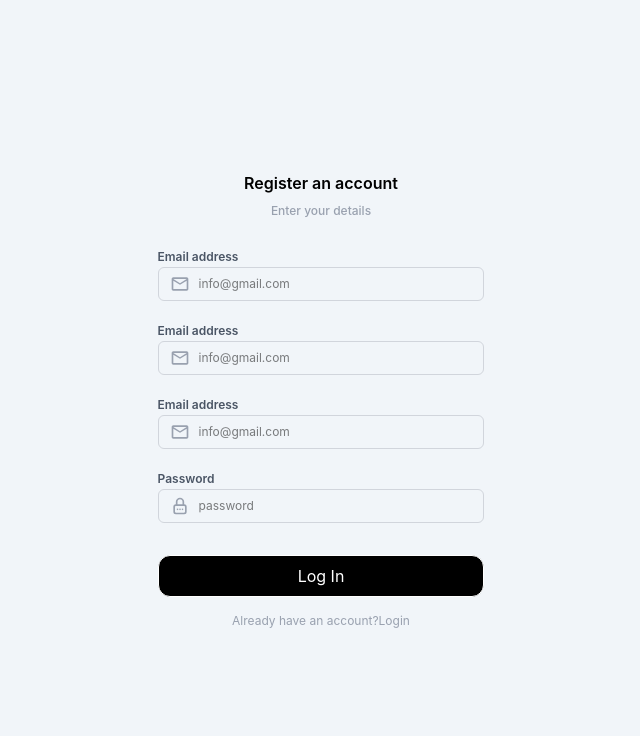
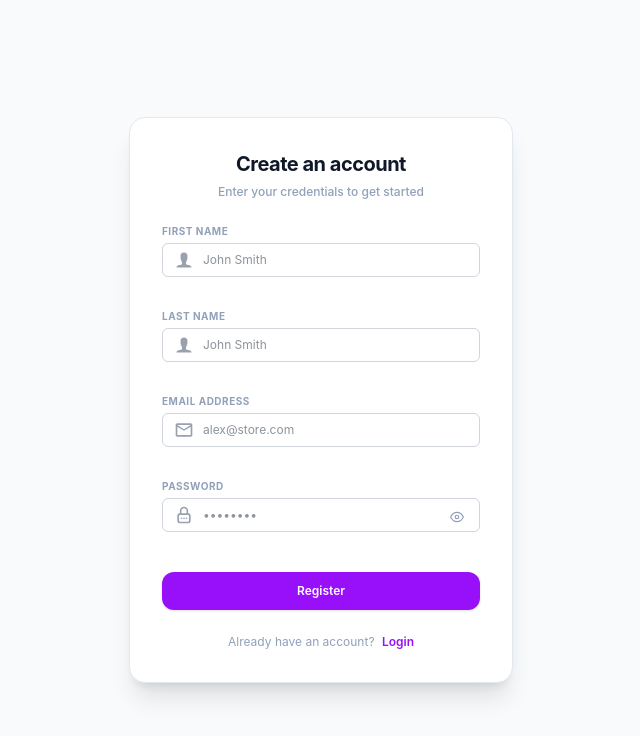
Before and after one commit to Olayemi-shinju/Business-os-frontend-, a React (Vite) app: page /register in a window 1280 px wide. Shown: the top 736 px of the page, without its empty margins (319-959 px from the left). Built offline with nearby package versions, Linux system fonts and the light colour scheme; no server answers.

Commit message:
feat: successfully made my first api call, connected the register page to server successfully

```diff
--- a/package.json
+++ b/package.json
@@ -13,6 +13,7 @@
     "@tailwindcss/vite": "^4.3.3",
     "react": "^19.2.8",
     "react-dom": "^19.2.8",
+    "react-hot-toast": "^2.6.1",
     "react-icons": "^5.7.0",
     "react-router-dom": "^7.18.4",
     "recharts": "^3.10.1",
--- a/src/App.tsx
+++ b/src/App.tsx
@@ -3,26 +3,27 @@ import Layout from "./components/Layout";
 import Overview from "./pages/Overview";
 import Product from "./pages/Product";
 import Inventory from "./pages/Inventory";
-import Sales  from "./pages/Sales";
+import Sales from "./pages/Sales";
 import Staff from "./pages/Staff";
 import Settings from "./pages/Settings";
 import Login from "./authentication/Login";
 import Register from "./authentication/Register";
+import { Toaster } from "react-hot-toast";
 
-function App(){
-    return(
+function App() {
+  return (
     <BrowserRouter>
-
+      <Toaster position="top-right" reverseOrder={false} />
       <Routes>
-              <Route path="/login" element={<Login/>}/>
-              <Route path="/register" element={<Register/>}/>
-              <Route element={<Layout/>}>
-                <Route path="/" element={<Overview/>}/>
-                <Route path="products" element={<Product/>}/>
-                <Route path="inventory" element={<Inventory/>}/>
-                <Route path="sales" element={<Sales/>}/>
-                <Route path="staff" element={<Staff/>}/>
-                <Route path="settings" element={<Settings/>}/>
+        <Route path="/login" element={<Login />} />
+        <Route path="/register" element={<Register />} />
+        <Route element={<Layout />}>
+          <Route path="/" element={<Overview />} />
+          <Route path="products" element={<Product />} />
+          <Route path="inventory" element={<Inventory />} />
+          <Route path="sales" element={<Sales />} />
+          <Route path="staff" element={<Staff />} />
+          <Route path="settings" element={<Settings />} />
         </Route>
       </Routes>
 
--- a/src/authentication/Register.tsx
+++ b/src/authentication/Register.tsx
@@ -1,46 +1,145 @@
-import { Input } from '../components/Input';
+import React, { useState } from 'react';
+import { Link, useNavigate } from 'react-router-dom';
+import { toast } from 'react-hot-toast';
 import { TbLockPassword } from "react-icons/tb";
 import { MdOutlineMail } from "react-icons/md";
-import "../App.css"
-import { Link } from 'react-router-dom';
-const Login = () => {
+import { IoIosPerson } from "react-icons/io";
+import { FiEye, FiEyeOff } from 'react-icons/fi';
+import { Input } from '../components/Input';
+import "../App.css";
+import { api } from '../utils/api';
+const ROLE = import.meta.env.VITE_ROLE
+const Register = () => {
+    const navigate = useNavigate();
+    const [loader, setLoader] = useState(false);
+    const [showPassword, setShowPassword] = useState(false);
+    const [formData, setFormData] = useState({
+        firstName: '',
+        lastName: '',
+        email: '',
+        password: ''
+    });
+
+    const handleInputChange = (e: React.ChangeEvent<HTMLInputElement>) => {
+        const { name, value } = e.target;
+        setFormData(prev => ({ ...prev, [name]: value }));
+    };
+
+    const handleSubmit = async (e: React.BaseSyntheticEvent) => {
+        e.preventDefault();
+
+        if (!formData.firstName.trim() || !formData.lastName.trim() || !formData.email.trim() || !formData.password) {
+            toast.error("Please fill in all fields");
+            return;
+        }
+
+        setLoader(true);
+        try {
+            await api.post('register', {
+                firstName: formData.firstName.trim(),
+                lastName: formData.lastName.trim(),
+                email: formData.email.trim(),
+                password: formData.password,
+                role: ROLE
+            });
+            toast.success("Account created successfully!");
+            navigate('/');
+        } catch (error) {
+            toast.error(error.message);
+        } finally {
+            setLoader(false);
+        }
+    };
+
     return (
-        <div className='flex justify-center bg-slate-100 items-center h-screen'>
-            <div>
-                <div className='flex text-center flex-col gap-2'>
-                    <h1 className='text-md font-semibold '>Register an account</h1>
-                    <p className='text-xs font-medium text-gray-400'>Enter your details</p>
+        <div className='flex justify-center bg-gray-50 items-center h-screen w-screen p-4 text-gray-800'>
+            <div className='w-full max-w-sm bg-white p-8 rounded-2xl border border-slate-200 shadow-xl flex flex-col'>
+                <div className='flex text-center flex-col gap-1.5'>
+                    <h1 className='text-xl font-bold tracking-tight text-gray-900'>Create an account</h1>
+                    <p className='text-xs font-medium text-slate-400'>Enter your credentials to get started</p>
                 </div>
-                <form action="" className='mt-6'>
-                      <div>
-                        <label htmlFor="email" className='text-xs text-gray-600 font-semibold'>Email address</label>
-                        <Input icon={MdOutlineMail} id="email" name="email" placeholder='info@gmail.com'/>
+
+                <form onSubmit={handleSubmit} className='mt-6 flex flex-col gap-4' noValidate>
+                    <div className="flex flex-col gap-1">
+                        <label htmlFor="firstName" className='text-[10px] font-bold text-slate-400 uppercase tracking-wider'>First Name</label>
+                        <Input
+                            icon={IoIosPerson}
+                            id="firstName"
+                            name="firstName"
+                            placeholder='John Smith'
+                            value={formData.firstName}
+                            onChange={handleInputChange}
+                            disabled={loader}
+                        />
                     </div>
-                      <div>
-                        <label htmlFor="email" className='text-xs text-gray-600 font-semibold'>Email address</label>
-                        <Input icon={MdOutlineMail} id="email" name="email" placeholder='info@gmail.com'/>
+
+                     <div className="flex flex-col gap-1">
+                        <label htmlFor="lastName" className='text-[10px] font-bold text-slate-400 uppercase tracking-wider'>Last Name</label>
+                        <Input
+                            icon={IoIosPerson}
+                            id="lastName"
+                            name="lastName"
+                            placeholder='John Smith'
+                            value={formData.lastName}
+                            onChange={handleInputChange}
+                            disabled={loader}
+                        />
                     </div>
-                    <div>
-                        <label htmlFor="email" className='text-xs text-gray-600 font-semibold'>Email address</label>
-                        <Input icon={MdOutlineMail} id="email" name="email" placeholder='info@gmail.com'/>
+
+                    <div className="flex flex-col gap-1">
+                        <label htmlFor="email" className='text-[10px] font-bold text-slate-400 uppercase tracking-wider'>Email address</label>
+                        <Input
+                            icon={MdOutlineMail}
+                            id="email"
+                            name="email"
+                            type="email"
+                            placeholder='alex@store.com'
+                            value={formData.email}
+                            onChange={handleInputChange}
+                            disabled={loader}
+                        />
                     </div>
-                      <div>
-                        <label htmlFor="password" className='text-xs text-gray-600 font-semibold'>Password</label>
-                        <Input icon={TbLockPassword} id="password" name="password" placeholder="password"/>
+
+                    <div className="flex flex-col gap-1 relative">
+                        <label htmlFor="password" className='text-[10px] font-bold text-slate-400 uppercase tracking-wider'>Password</label>
+                        <div className="relative w-full flex items-center">
+                            <Input
+                                icon={TbLockPassword}
+                                id="password"
+                                name="password"
+                                type={showPassword ? "text" : "password"}
+                                placeholder="••••••••"
+                                value={formData.password}
+                                onChange={handleInputChange}
+                                disabled={loader}
+                            />
+                            <button
+                                type="button"
+                                onClick={() => setShowPassword(!showPassword)}
+                                className="absolute right-3 top-2 text-slate-400 hover:text-gray-600 transition-colors cursor-pointer z-10 p-1"
+                            >
+                                {showPassword ? <FiEyeOff className="text-sm" /> : <FiEye className="text-sm" />}
+                            </button>
+                        </div>
                     </div>
-                    <div className='mt-4 text-center'>
-                        <button className='text-center bg-black cursor-pointer w-full p-2 border rounded-xl text-white'>
-                            Log In
+
+                    <div className='mt-2'>
+                        <button
+                            type="submit"
+                            disabled={loader}
+                            className='w-full py-2.5 bg-purple-600 text-white rounded-xl text-xs font-semibold hover:bg-purple-700 disabled:bg-purple-400 disabled:cursor-not-allowed cursor-pointer transition-all shadow-sm min-h-[38px] flex items-center justify-center'
+                        >
+                            {loader ? "Creating Account..." : "Register"}
                         </button>
                     </div>
 
-                    <div className='text-xs mt-4 text-gray-400 text-center'>
-                        <p>Already have an account?<Link to={'/login'}>Login</Link></p>
+                    <div className='text-xs mt-2 text-slate-400 text-center'>
+                        <p>Already have an account? <Link to='/login' className="text-purple-600 font-semibold hover:underline ml-1">Login</Link></p>
                     </div>
                 </form>
             </div>
         </div>
-    )
-}
+    );
+};
 
-export default Login
+export default Register;
--- a/src/utils/api.ts
+++ b/src/utils/api.ts
@@ -1,5 +1,5 @@
-const API_BASE_URI = import.meta.env.API_BASE_URI
-
+const API_BASE_URI = import.meta.env.VITE_API_BASE_URI
+console.log(API_BASE_URI)
 
 export const api = {
     get: async(endpoint: string)=>{
```
Also changed, not shown: 1 other file (tests, documents, lock files or other folders). Lines whose indentation alone changed are shown as unchanged.
